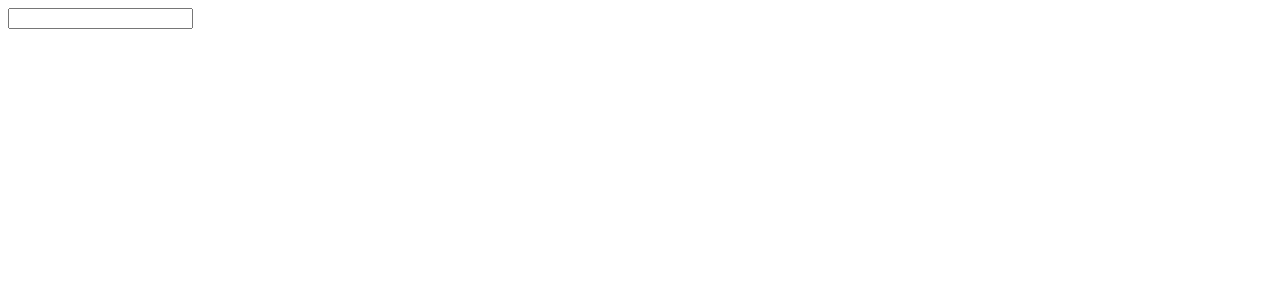
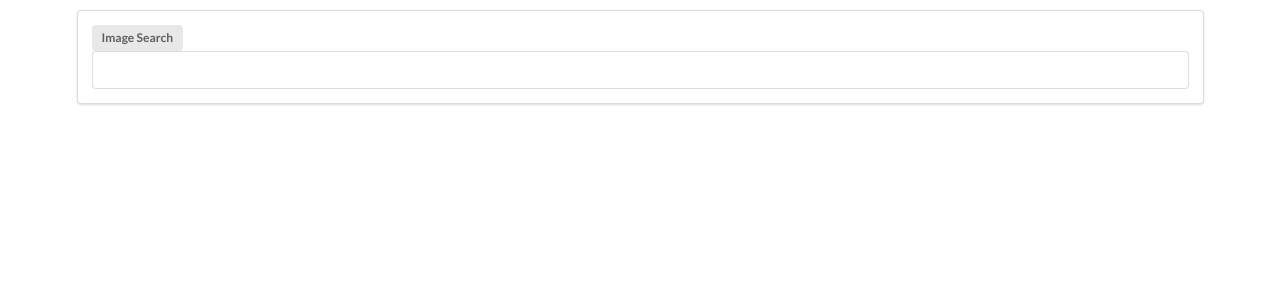
Before and after one commit to jamesperrin/udemy-modern-react-pics, a React (Create React App) app: page / in a window 1280 px wide. Shown: the top 300 px of the page. Built offline with nearby package versions, Linux system fonts and the light colour scheme.

Commit message:
Add Semantic UI URL: https://cdnjs.com/libraries/semantic-ui

```diff
--- a/public/index.html
+++ b/public/index.html
@@ -9,6 +9,7 @@
       name="description"
       content="Web site created using create-react-app"
     />
+    <link rel="stylesheet" href="https://cdnjs.cloudflare.com/ajax/libs/semantic-ui/2.4.1/semantic.min.css" integrity="sha256-9mbkOfVho3ZPXfM7W8sV2SndrGDuh7wuyLjtsWeTI1Q=" crossorigin="anonymous" />
     <link rel="apple-touch-icon" href="%PUBLIC_URL%/logo192.png" />
     <!--
       manifest.json provides metadata used when your web app is installed on a
--- a/src/components/App.js
+++ b/src/components/App.js
@@ -3,7 +3,7 @@ import SearchBar from './SearchBar/SearchBar';
 
 const App = () => {
     return (
-        <div>
+        <div className="ui container" style={{marginTop: '10px'}}>
             <SearchBar />
         </div>
     );
--- a/src/components/SearchBar/SearchBar.js
+++ b/src/components/SearchBar/SearchBar.js
@@ -3,9 +3,10 @@ import React from 'react';
 class SearchBar extends React.Component {
     render(){
         return (
-        <div>
-            <form>
-                <input type="text"></input>
+        <div className="ui segment">
+            <form className="ui form">
+                <label htmlFor="search" className="ui label">Image Search</label>
+                <input type="text" className="field" id="search" name="search"></input>
             </form>
         </div>
         );
```
